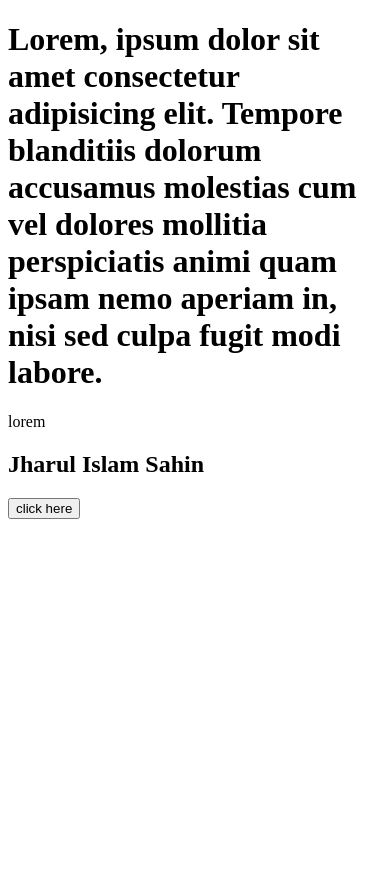
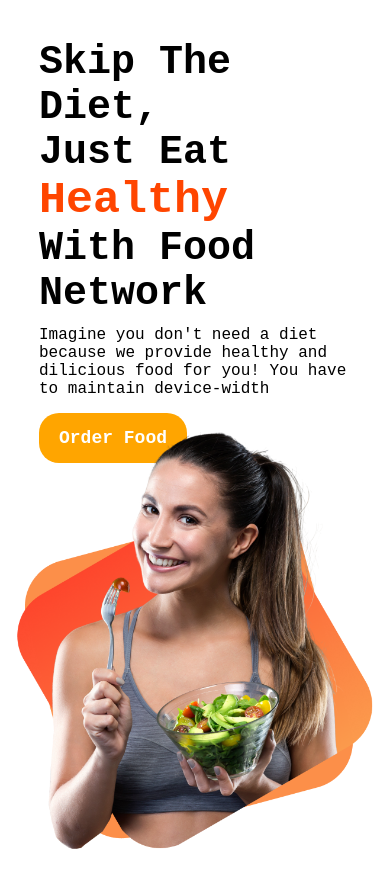
Before and after one commit to wadsahin/Assignment-1, a plain HTML site: page index.html in a window 390 px wide. Before the commit the page ends 844 px from the top, so only its background shows below. Drawn offline with Linux system fonts and the light colour scheme.

Commit message:
header-section-done

```diff
--- a/index.html
+++ b/index.html
@@ -1,17 +1,39 @@
 <!DOCTYPE html>
 <html lang="en">
+
 <head>
     <meta charset="UTF-8">
     <meta http-equiv="X-UA-Compatible" content="IE=edge">
     <meta name="viewport" content="width=device-width, initial-scale=1.0">
     <title>Vision 2023 || First Assignment</title>
+    <link rel="stylesheet" href="./style.css">
+
 </head>
+
 <body>
-    <h1>Lorem, ipsum dolor sit amet consectetur adipisicing elit. Tempore blanditiis dolorum accusamus molestias cum vel dolores mollitia perspiciatis animi quam ipsam nemo aperiam in, nisi sed culpa fugit modi labore.</h1>
-    <p>lorem</p>
-    <h2>Jharul Islam Sahin</h2>
-    <button>click here</button>
+    <!-- -------header section start------ -->
+    <section id="header-section">
+        <div class="header-left-div">
+            <div class="inner-left-div-1">
+                <h1>Skip The Diet,<br> Just Eat <span>Healthy</span><br> With Food Network</h1>
+                <p>Imagine you don't need a diet because we provide healthy and dilicious food for you! You have to
+                    maintain device-width</p>
+                <a href="#"><button class="colored-button">Order Food</button></a>
+            </div>
+
+        </div>
+
+        <div class="header-right-div">
+            <img src="./images/female/header-img-mian.png" alt="header-img" width="100%">
+        </div>
+
+    </section>
+    <!-- -------header section end------ -->
+
+
+
 
 
 </body>
+
 </html>
--- a/style.css
+++ b/style.css
@@ -0,0 +1,114 @@
+*{
+    padding: 0px;
+    margin: 0px;
+    @import url('https://fonts.googleapis.com/css2?family=Anonymous+Pro:ital,wght@0,400;0,700;1,400&display=swap');
+
+    font-family: 'Anonymous Pro', monospace;
+}
+
+#header-section{
+    display: flex;
+}
+.header-left-div{
+    width:50%;
+    height:290px;
+}
+
+.inner-left-div-1{
+    display: flex;
+    flex-direction: column;
+
+    width: 80%;
+    margin: auto;
+    position: relative;
+    top:30%;
+
+
+}
+.inner-left-div-1 h1{
+    font-size: 40px;
+    margin-bottom: 10px;
+
+}
+.inner-left-div-1 span{
+    color:orangered;
+    font-size:55px;
+
+}
+.inner-left-div-1 p{
+    font-size:;
+    margin-bottom: 10px;
+
+}
+.colored-button{
+    padding: 15px 20px;
+    background-color: orange;
+    color:white;
+    border: none;
+    border-radius: 20px;
+    font-size: 18px;
+    font-weight: bold;
+    margin-top: 30px;
+
+}
+
+.header-right-div{
+    margin-top: 10px;
+    width: 40%;
+
+}
+.header-right-div img{
+ position: relative;
+}
+/* ------Header Section || Tablet View------ */
+@media (max-width:992px){
+    .inner-left-div-1{
+        top: 40px;
+
+    }
+    .inner-left-div-1 h1{
+        font-size: 40px;
+        margin-bottom: 10px;
+
+    }
+    .inner-left-div-1 span{
+       font-size: 45px;
+    }
+    .colored-button{
+       margin-top:5px;
+    }
+
+
+}
+
+/* ------Header Section || Mobile View------ */
+
+@media (max-width:768px){
+
+    #header-section{
+        flex-direction: column;
+    }
+
+    .header-left-div{
+        width:100%;
+        height:auto;
+    }
+    .inner-left-div-1{
+        position: relative;
+        width: 80%;
+        margin: auto;
+        top:10;
+        left:0px;
+    }
+
+
+    .header-right-div{
+        width: 100%;
+        margin-top: 10px;
+        margin: auto;
+
+    }
+
+}
+/* ------Header Section || Mobile View || End------ */
+/* ------Header Section End------ */
```
Also changed, not shown: header-img-mian.png (renamed from images/female/Group 8425.png), images/female/header-img-mian.png (added).
